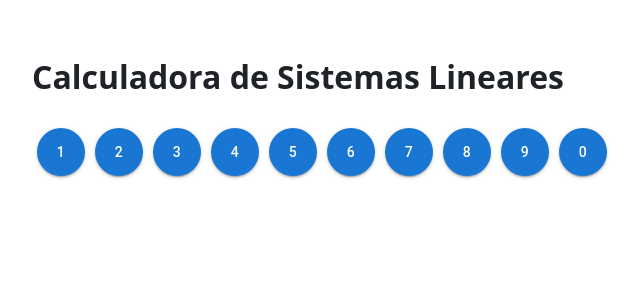
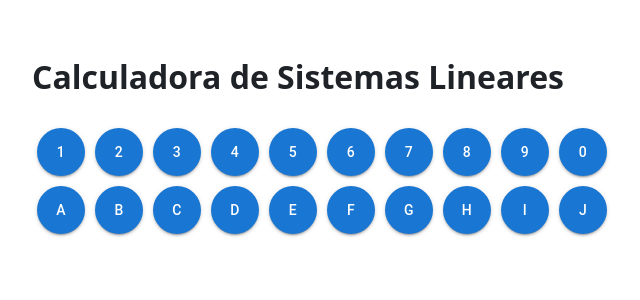
Before and after one commit to ftfariasdev/LinSolve, a React (Vite) app in the folder frontend/: page / in a window 1280 px wide. Shown: the top 300 px of the page, without its empty margins (248-888 px from the left). Built offline with nearby package versions, Linux system fonts and the light colour scheme; no server answers.

Commit message:
feat: criar componente de teclado alfabético

```diff
--- /dev/null
+++ b/frontend/src/components/AlphabeticKeyboard.tsx
@@ -0,0 +1,60 @@
+import { useState, useEffect } from "react";
+import { Button } from "@mui/material";
+import styles from "./Keyboard.module.css";
+
+function AlphabeticKeyboard() {
+  // Estado para rastrear qual tecla física está sendo pressionada
+  const [activeKey, setActiveKey] = useState<string | null>(null);
+
+  // Função centralizada para lidar com o clique do número
+  const handleStrInput = (str: string) => {
+    console.log(str);
+  }
+
+  useEffect(() => {
+    const handleKeyDown = (event: KeyboardEvent) => {
+      // Verifica se a tecla digitada é uma letra do alfabeto
+      if (/^[a-zA-Z]$/.test(event.key)) {
+        const key = event.key.toLowerCase(); // Converte para minúscula para consistência
+        // Ativa o estado visual da tecla correspondente
+        setActiveKey(key);
+        // Executa a mesma lógica do onClick
+        handleStrInput(key);
+        setTimeout(() => {
+          setActiveKey(null);
+        }, 100); // Remove o estado ativo após 100ms
+      }
+    }
+
+    // Escuta o teclado do PC globalmente
+    window.addEventListener("keydown", handleKeyDown);
+
+    // Limpa o listener para não pesar a memória
+    return () => {
+      window.removeEventListener("keydown", handleKeyDown);
+    };
+  }, []);
+
+  return(
+    <div className={styles.keyboardGrid}>
+      { ['a', 'b', 'c', 'd', 'e', 'f', 'g', 'h', 'i', 'j'].map((x) => {
+        // Verifica se este botão específico é o que deve brilhar/mudar de cor
+        const isKeyPressed = activeKey === x;
+
+        return (
+          <Button
+            key={x}
+            value={x}
+            onClick={() => handleStrInput(x)}
+            variant="contained"
+            className={`${styles.keyboardButton} ${isKeyPressed ? styles.activeKey : ""} ${x === '' ? styles.zeroKey : ""}`}
+          >
+            {x}
+      </Button>
+    );
+  })}
+  </div>
+  );
+}
+
+export { AlphabeticKeyboard };
--- a/frontend/src/pages/CalculatorPage.tsx
+++ b/frontend/src/pages/CalculatorPage.tsx
@@ -1,6 +1,7 @@
 import { useEffect, useState } from 'react'
 import { apiFetch } from '../api/client.ts'
 import { NumericKeyboard } from '../components/NumericKeyboard.jsx'
+import { AlphabeticKeyboard } from '../components/AlphabeticKeyboard.tsx'
 
 type HealthResponse = {
   status: string
@@ -13,6 +14,7 @@ function CalculatorPage() {
       <h1>Calculadora de Sistemas Lineares</h1>
 
       <NumericKeyboard />
+      <AlphabeticKeyboard />
     </main>
   )
 }
```
